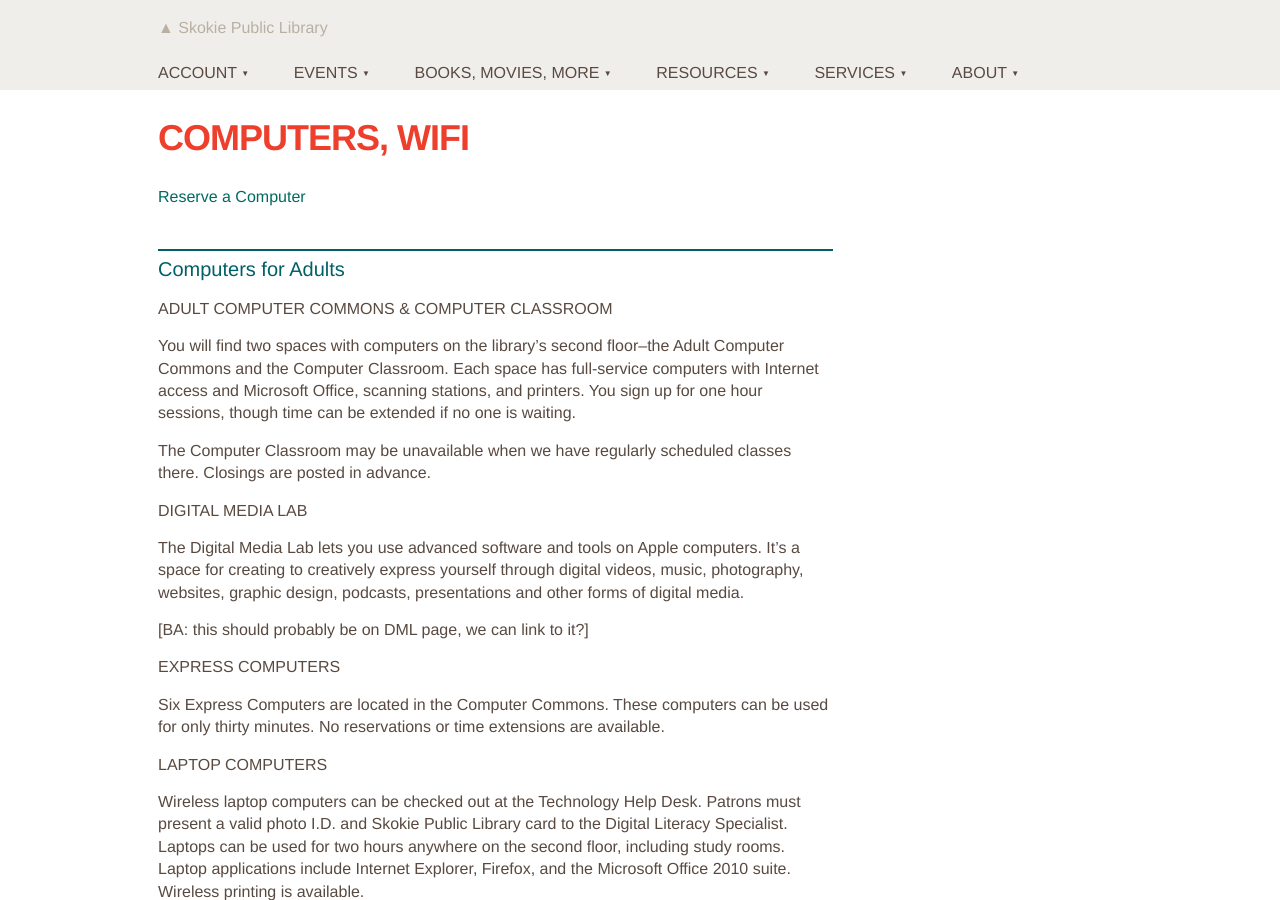
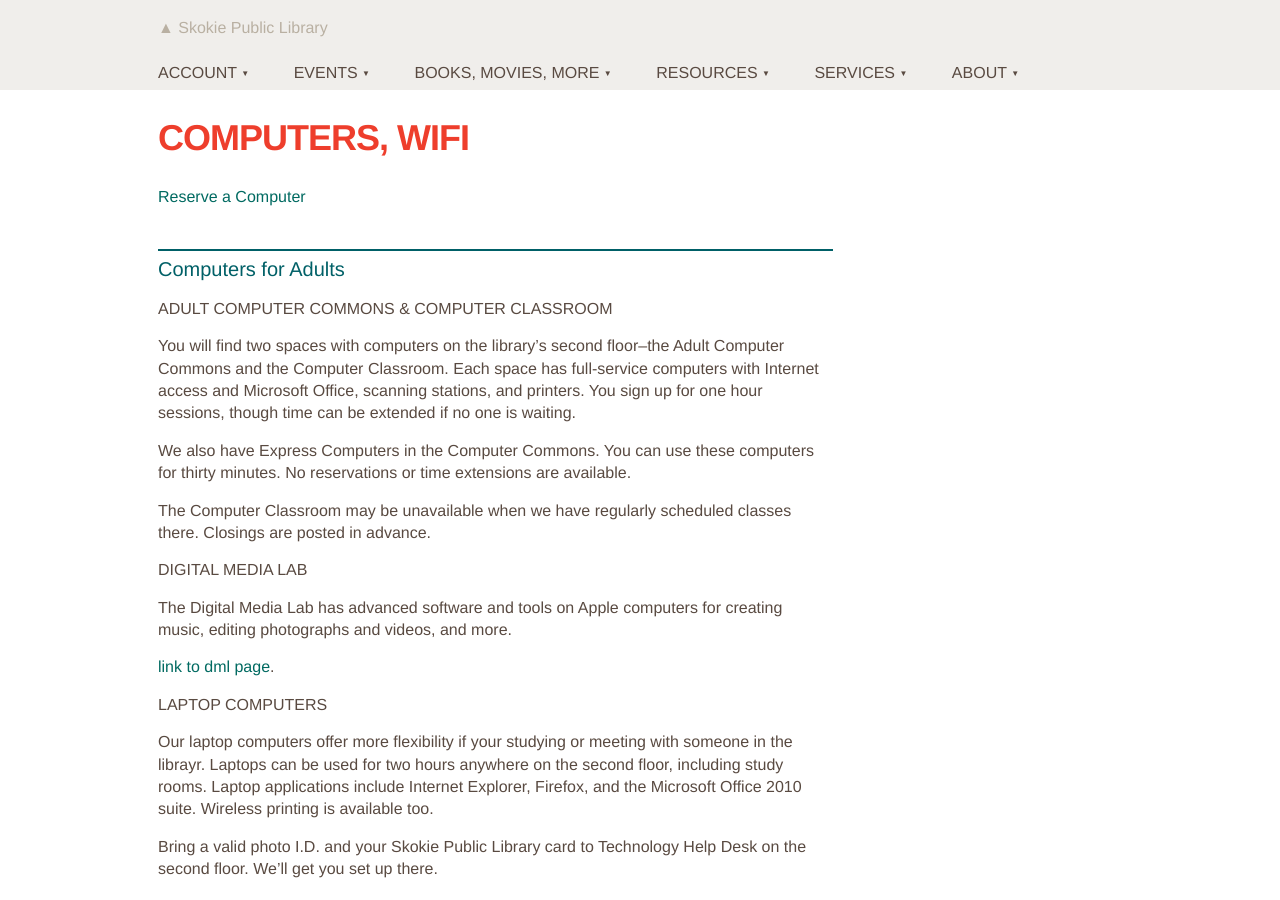
Before and after one commit to skokielibrary/spl-content, a Jekyll site: the page built from _content/mick/services--computers-wifi.markdown, in a window 1280 px wide and 900 px high. Built offline with Jekyll 4.4.1, drawn with Linux system fonts in a browser that asks for light colours; some of the changed text lies outside the part shown.

Commit message:
Updated services--computers-wifi.markdown

```diff
--- a/_content/mick/services--computers-wifi.markdown
+++ b/_content/mick/services--computers-wifi.markdown
@@ -12,25 +12,21 @@ published: true
 
 You will find two spaces with computers on the library's second floor--the Adult Computer Commons and the Computer Classroom. Each space has full-service computers with Internet access and Microsoft Office, scanning stations, and printers. You sign up for one hour sessions, though time can be extended if no one is waiting.
 
+We also have Express Computers in the Computer Commons. You can use these computers for thirty minutes. No reservations or time extensions are available.
+
 The Computer Classroom may be unavailable when we have regularly scheduled classes there. Closings are posted in advance.
 
 ### Digital Media Lab
 
-The Digital Media Lab lets you use advanced software and tools on Apple computers. It's a space for creating to creatively express yourself through digital videos, music, photography, websites, graphic design, podcasts, presentations and other forms of digital media.
+The Digital Media Lab has advanced software and tools on Apple computers for creating music, editing photographs and videos, and more.
 
-[BA: this should probably be on DML page, we can link to it?]
+[link to dml page](Learn more about the Digital Media Lab).
 
-### Express Computers
+### Laptop computers
 
-Six Express Computers are located in the Computer Commons. These computers can be used for only thirty minutes. No reservations or time extensions are available.
+Our laptop computers offer more flexibility if your studying or meeting with someone in the librayr. Laptops can be used for two hours anywhere on the second floor, including study rooms. Laptop applications include Internet Explorer, Firefox, and the Microsoft Office 2010 suite. Wireless printing is available too.
 
-### Laptop Computers
-
-Wireless laptop computers can be checked out at the Technology Help Desk. Patrons must present a valid photo I.D. and Skokie Public Library card to the Digital Literacy Specialist. Laptops can be used for two hours anywhere on the second floor, including study rooms. Laptop applications include Internet Explorer, Firefox, and the Microsoft Office 2010 suite. Wireless printing is available.
-
-### Travel
-
-One stand-up computer is located in the Travel area.
+Bring a valid photo I.D. and your Skokie Public Library card to Technology Help Desk on the second floor. We'll get you set up there.
 
 ## Computers for teens and high school students
 
```
